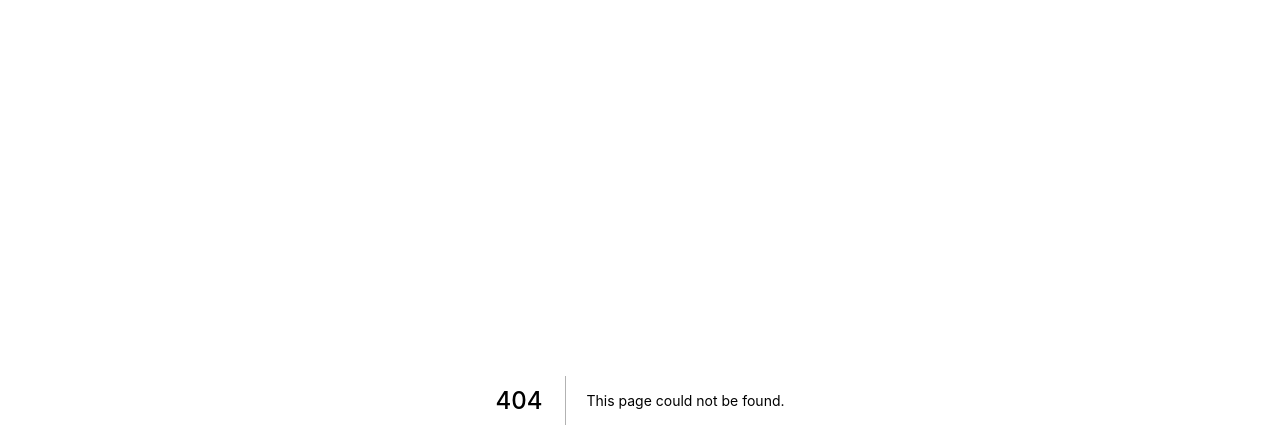
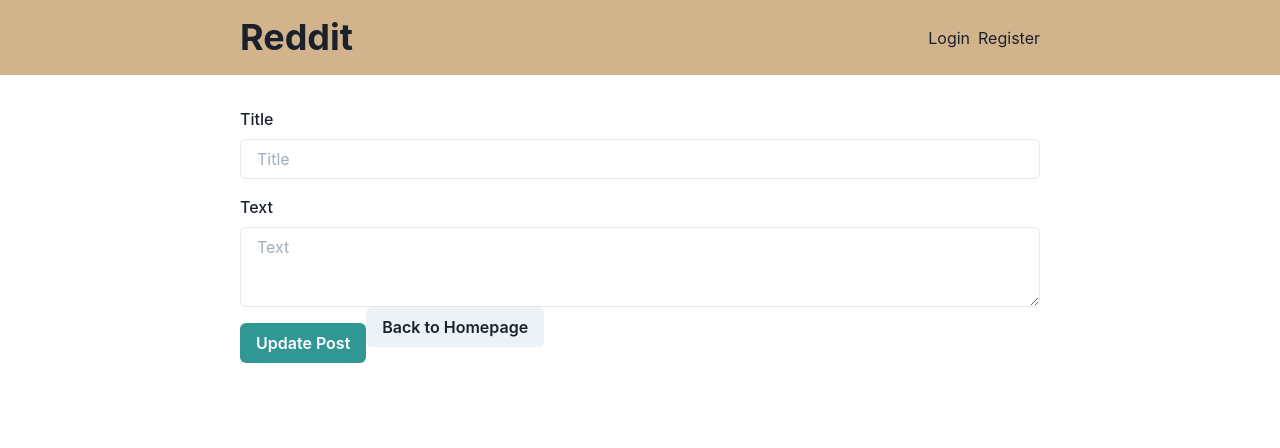
Before and after one commit to phatnguyen1006/PN_FullStack_v1, a Next.js app in the folder client/: page /post/edit/1 in a window 1280 px wide. Before the commit this address had no page. Shown: the top 448 px of the page. Built offline with nearby package versions, Linux system fonts and the light colour scheme; no server answers.

Commit message:
Feat: EditPostPage && Authorise

```diff
--- a/client/src/graphql-client/fragments/postWithUserInfo.graphql
+++ b/client/src/graphql-client/fragments/postWithUserInfo.graphql
@@ -7,6 +7,7 @@
     textSnippet
     userID
     user {
+        id
         username
     }
 }
--- a/client/src/graphql-client/queries/post.graphql
+++ b/client/src/graphql-client/queries/post.graphql
@@ -3,5 +3,6 @@
     id
     title
     text
+    userID
   }
 }
--- /dev/null
+++ b/client/src/pages/post/edit/[id].tsx
@@ -0,0 +1,102 @@
+import NextLink from "next/link";
+import { useMeQuery, useOnePostQuery } from "../../../generated/graphql";
+import { useRouter } from "next/router";
+import Layout from "../../../components/Layout";
+import {
+    Alert,
+    AlertIcon,
+    AlertTitle,
+    Box,
+    Button,
+    Flex,
+    Spinner,
+} from "@chakra-ui/react";
+import { Form, Formik } from "formik";
+import InputField from "../../../components/InputField";
+
+const PostEdit = () => {
+    const router = useRouter();
+
+    const { data: meData, loading: meLoading } = useMeQuery();
+
+    const { data: postData, loading: postLoading } = useOnePostQuery({
+        variables: { id: router.query.id as string },
+    });
+
+    const initialValues = {
+        title: postData?.onePost?.title,
+        text: postData?.onePost?.text,
+    };
+
+    const onUpdatedSubmit = () => {};
+
+    if (meLoading || postLoading)
+        return (
+            <Layout>
+                <Flex justifyContent="center" alignItems="center" minH="100vh">
+                    <Spinner />
+                </Flex>
+            </Layout>
+        );
+
+    if (
+        !meLoading &&
+        !postLoading &&
+        meData?.me?.id !== postData?.onePost?.userID.toString()
+    )
+        return (
+            <Layout>
+                <Alert status="error">
+                    <AlertIcon />
+                    <AlertTitle>Unauthorised</AlertTitle>
+                </Alert>
+                <Box mt={4}>
+                    <NextLink href="/">
+                        <Button>Back to Home page</Button>
+                    </NextLink>
+                </Box>
+            </Layout>
+        );
+
+    return (
+        <Layout>
+            <Formik initialValues={initialValues} onSubmit={onUpdatedSubmit}>
+                {({ isSubmitting }) => (
+                    <Form>
+                        <InputField
+                            name="title"
+                            placeholder="Title"
+                            label="Title"
+                            type="text"
+                        />
+                        <Box mt={4}>
+                            <InputField
+                                textarea={true}
+                                name="text"
+                                placeholder="Text"
+                                label="Text"
+                                type="text"
+                            />
+                        </Box>
+
+                        <Flex>
+                            <Button
+                                type="submit"
+                                colorScheme="teal"
+                                mt={4}
+                                isLoading={isSubmitting}
+                            >
+                                Update Post
+                            </Button>
+                            <NextLink href="/">
+                                <Button>Back to Homepage</Button>
+                            </NextLink>
+                        </Flex>
+                    </Form>
+                )}
+            </Formik>
+        </Layout>
+    );
+};
+
+export default PostEdit;
```
Also changed, not shown: client/src/components/PostActionButton.tsx (+20 -4 lines), client/src/generated/graphql.tsx (+6 -4 lines), client/src/pages/index.tsx (+24 -6 lines), client/src/pages/post/[id].tsx (+9 -8 lines). Lines whose indentation alone changed are shown as unchanged.
